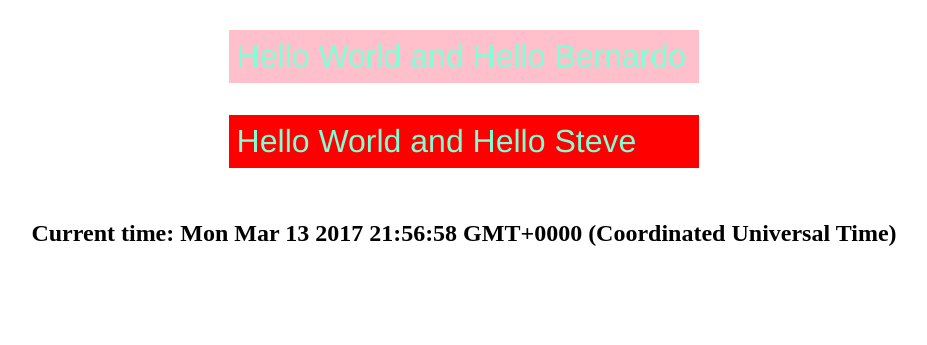
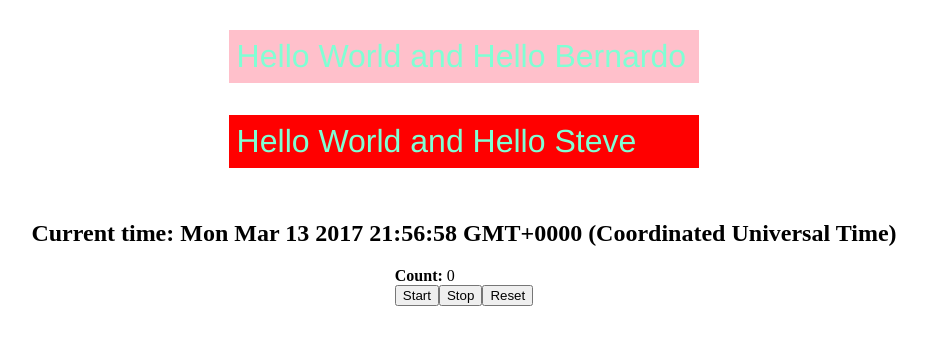
Before and after one commit to CodeCoreYVR/react-demo-jan-2017, a React (Create React App) app: page / in a window 1280 px wide. Shown: the part 1005-1350 px from the top of the page, without its empty margins (176-1103 px from the left). Built offline with nearby package versions, Linux system fonts and the light colour scheme.

Commit message:
Add solution for StopWatch component

```diff
--- /dev/null
+++ b/src/StopWatch.js
@@ -0,0 +1,58 @@
+import React, {Component} from 'react';
+
+export default class StopWatch extends Component {
+  constructor (props) {
+    super(props);
+
+    this.state = {
+      count: 0
+    };
+
+    // start method is a callback for the Start button
+    // onClick event. Do not forget to bind it!
+    this.start = this.start.bind(this);
+    this.stop = this.stop.bind(this);
+    this.reset = this.reset.bind(this);
+  }
+
+  start (event) {
+    //const count = this.state.count;
+    // be careful when creating a variable that will be part of clojure
+    // on callback
+    // this variable will not be reassigned with the latest value of the state
+    // const {count} = this.state;
+
+    // we check if there's already a setInterval id on the timerId
+    // property. If there is one, do not allow the creating of another
+    // setInterval
+    // this is how we prevent the creation of multiple setIntervals at a
+    // time
+    if (!this.timerId) {
+      this.timerId = setInterval(
+        () => { this.setState({count: this.state.count + 1}) },
+        1000
+      );
+    }
+  }
+
+  stop (event) {
+    clearInterval(this.timerId);
+    this.timerId = null;
+  }
+
+  reset (event) {
+    this.stop();
+    this.setState({count: 0});
+  }
+
+  render () {
+    return (
+      <div className="StopWatch">
+        <strong>Count: </strong> {this.state.count} <br />
+        <button onClick={this.start}>Start</button>
+        <button onClick={this.stop}>Stop</button>
+        <button onClick={this.reset}>Reset</button>
+      </div>
+    )
+  }
+}
--- a/src/index.js
+++ b/src/index.js
@@ -9,6 +9,7 @@
 import Shape from './Shape';
 import Greetings from './Greetings';
 import Timer from './Timer';
+import StopWatch from './StopWatch';
 
 const App = props => {
   const styles = {
@@ -29,6 +30,7 @@
     <Shape type="square" colors={["Yellow", "Pink", "Aquamarine", "Violet"]} />
     <Greetings names={['Artem', 'Basia', 'Fernando', 'Bernardo', 'Steve']} />
     <Timer />
+    <StopWatch />
   </div>
 }
 
```
